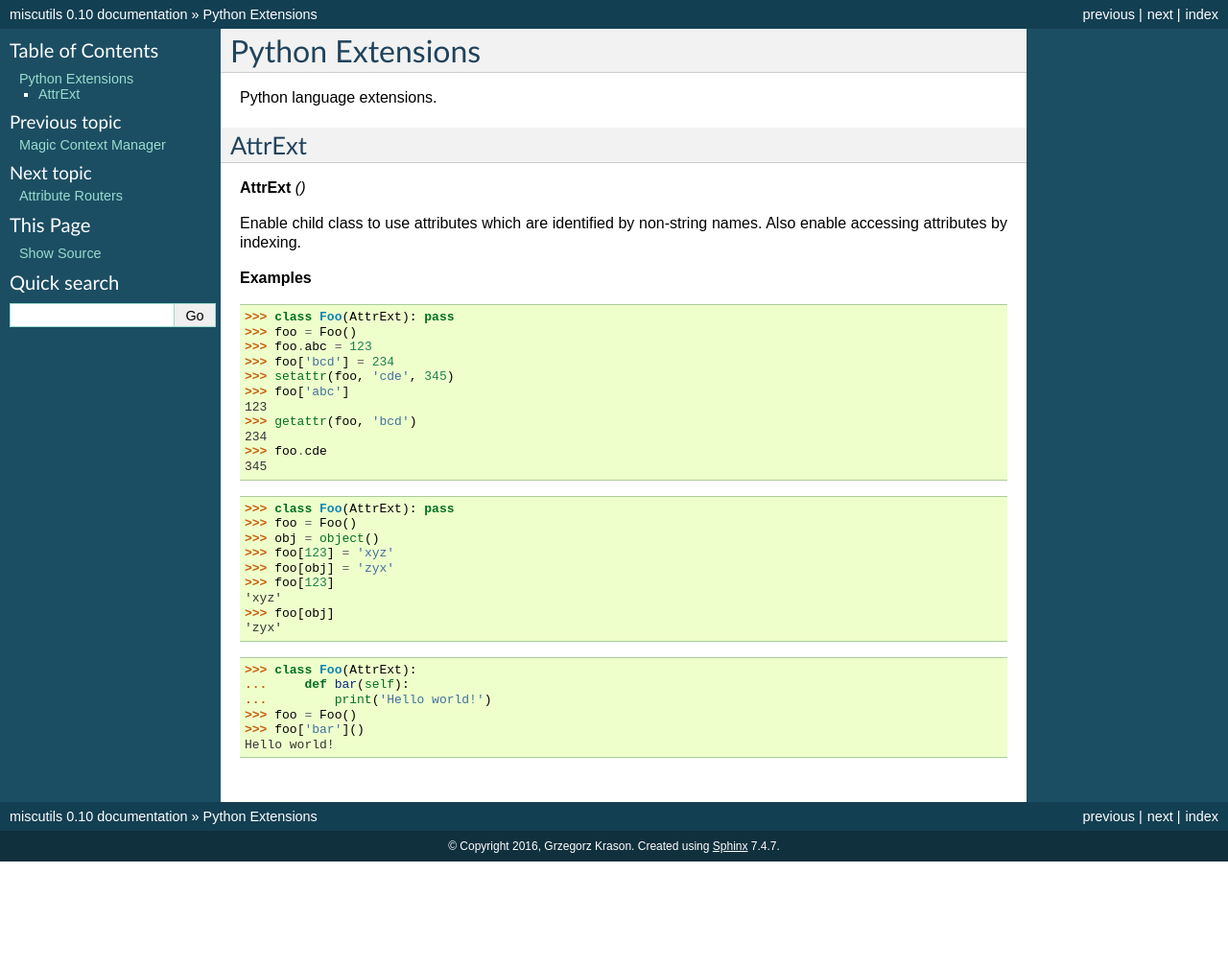
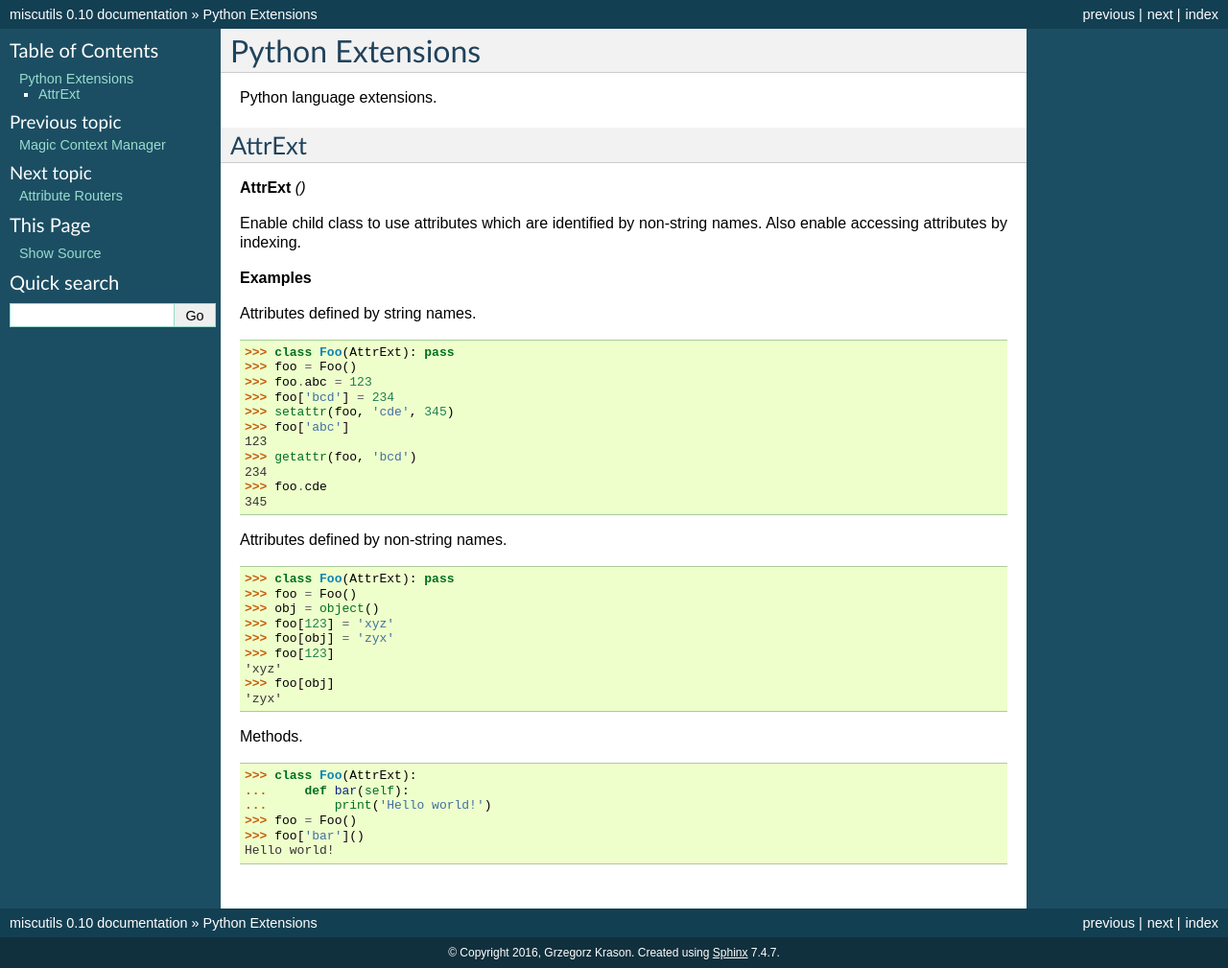
Before and after one commit to gergelyk/pymiscutils, a Sphinx documentation site: the page built from docs/source/pyext.rst, in a window 1280 px wide. Shown: the whole page at 96% size. Built offline with Sphinx 7.4.7, drawn with Linux system fonts in a browser that asks for light colours; before the commit the page ends 900 px from its top, so only the background shows below that.

Commit message:
cosmetic changes

```diff
--- a/docs/source/pyext.rst
+++ b/docs/source/pyext.rst
@@ -12,6 +12,8 @@ Enable child class to use attributes which are identified by non-string names. A
 
 **Examples**
 
+Attributes defined by string names.
+
 >>> class Foo(AttrExt): pass
 >>> foo = Foo()
 >>> foo.abc = 123
@@ -24,6 +26,8 @@ Enable child class to use attributes which are identified by non-string names. A
 >>> foo.cde
 345
 
+Attributes defined by non-string names.
+
 >>> class Foo(AttrExt): pass
 >>> foo = Foo()
 >>> obj = object()
@@ -34,6 +38,8 @@ Enable child class to use attributes which are identified by non-string names. A
 >>> foo[obj]
 'zyx'
 
+Methods.
+
 >>> class Foo(AttrExt):
 ...     def bar(self):
 ...         print('Hello world!')
```
Also changed, not shown: 1 other file.
